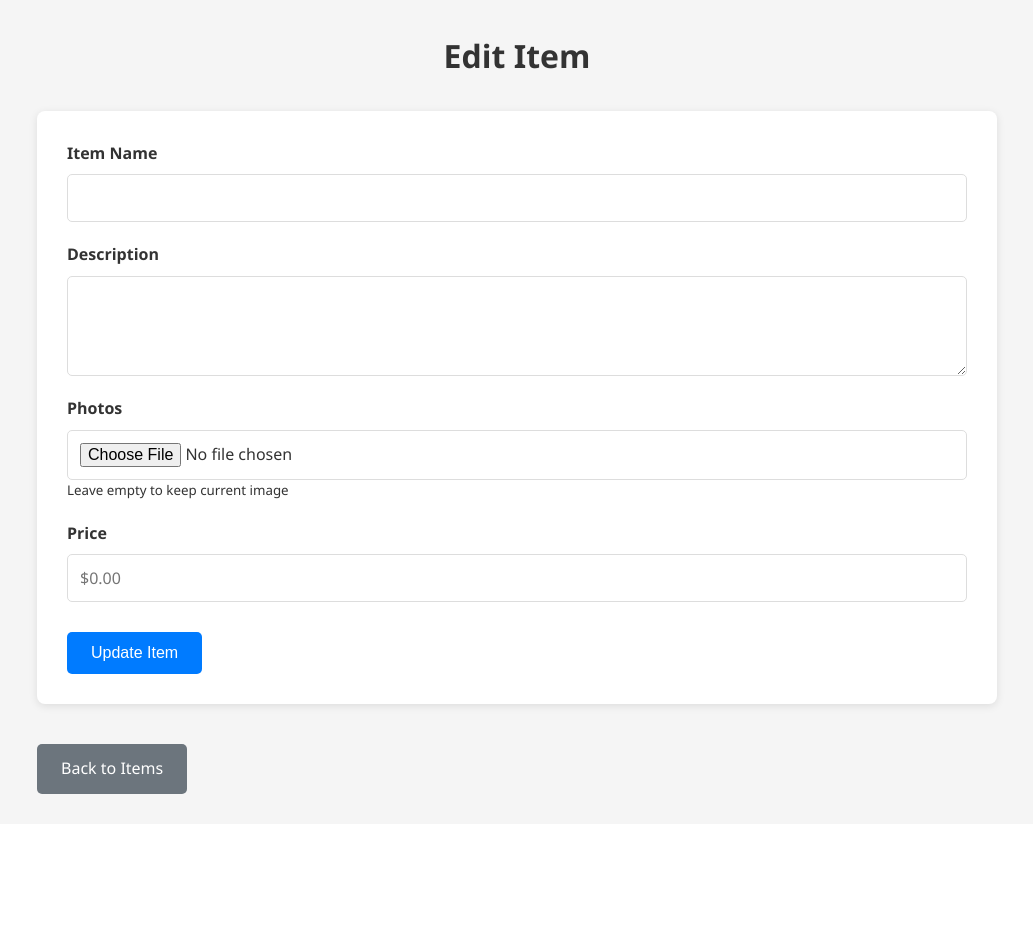
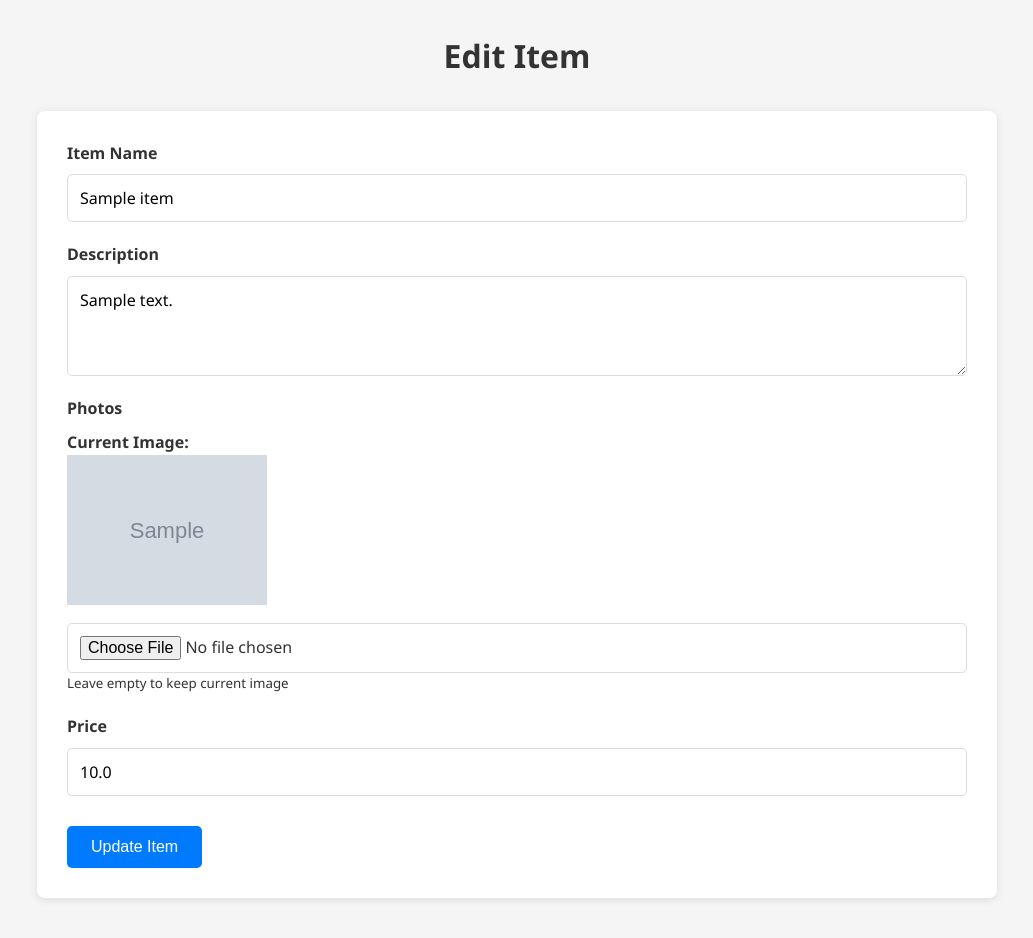
Before and after one commit to gzxfy/thrifting-app, a Flask app: page /edit/1 in a window 1280 px wide. Shown: the part 57-995 px from the top of the page, without its empty margins (123-1156 px from the left). Before the commit the page ends 851 px from the top, so only its background shows below. Run offline with Flask 3, Linux system fonts and the light colour scheme; the visitor is signed in with stand-in values (Sample User, id 1); tables that the repository leaves empty hold one stand-in row (values such as "Sample post"); grey boxes marked "Sample" are stand-in pictures; parts of the project's set-up code (start-up, migrations or seed data) failed here and were passed over.

Commit message:
fix: update item editing and display logic to use object attributes instead of array indices

```diff
--- a/app.py
+++ b/app.py
@@ -120,7 +120,7 @@ def items():
     elif sort_by == "price_desc":
         query = query.order_by(Item.price.desc())
     elif sort_by == "newest":
-        query = query.order_by(Item.created_at.desc())
+        query = query.order_by(Item.created_at.desc(), Item.id.desc())
 
     items_data = query.all()
 
--- a/templates/edit_item.html
+++ b/templates/edit_item.html
@@ -3,23 +3,23 @@
 {% block content %}
 <h1>Edit Item</h1>
 <div class="form-card">
-    <form action="/edit/{{ item[0] }}" method="POST" enctype="multipart/form-data">
+    <form action="/edit/{{ item.id }}" method="POST" enctype="multipart/form-data">
         <div class="form-group">
             <label>Item Name</label>
-            <input type="text" name="title" value="{{ item[1] }}" required>
+            <input type="text" name="title" value="{{ item.title }}" required>
         </div>
 
         <div class="form-group">
             <label>Description</label>
-            <textarea name="description" required>{{ item[2] }}</textarea>
+            <textarea name="description" required>{{ item.description }}</textarea>
         </div>
 
         <div class="form-group">
             <label>Photos</label>
-            {% if item[3] %}
+            {% if item.image_filename %}
                 <div style="margin-bottom: 10px;">
                 <p><strong>Current Image:</strong></p>
-                <img src="{{ item[3] }}" alt="Current item image" width="200">
+                <img src="{{ item.image_filename }}" alt="Current item image" width="200">
               </div>
             {% endif %}
             <input type="file" name="image_file" accept="image/*">
@@ -28,7 +28,7 @@
 
         <div class="form-group">
             <label>Price</label>
-            <input type="number" name="price" step="0.01" value="{{ item[4] }}" placeholder="$0.00" required>
+            <input type="number" name="price" step="0.01" value="{{ item.price }}" placeholder="$0.00" required>
         </div>
 
         <button type="submit" class="btn btn-primary">Update Item</button>
```
Also changed, not shown: templates/items.html (+8 -8 lines), templates/register.html (line endings or trailing spaces).
